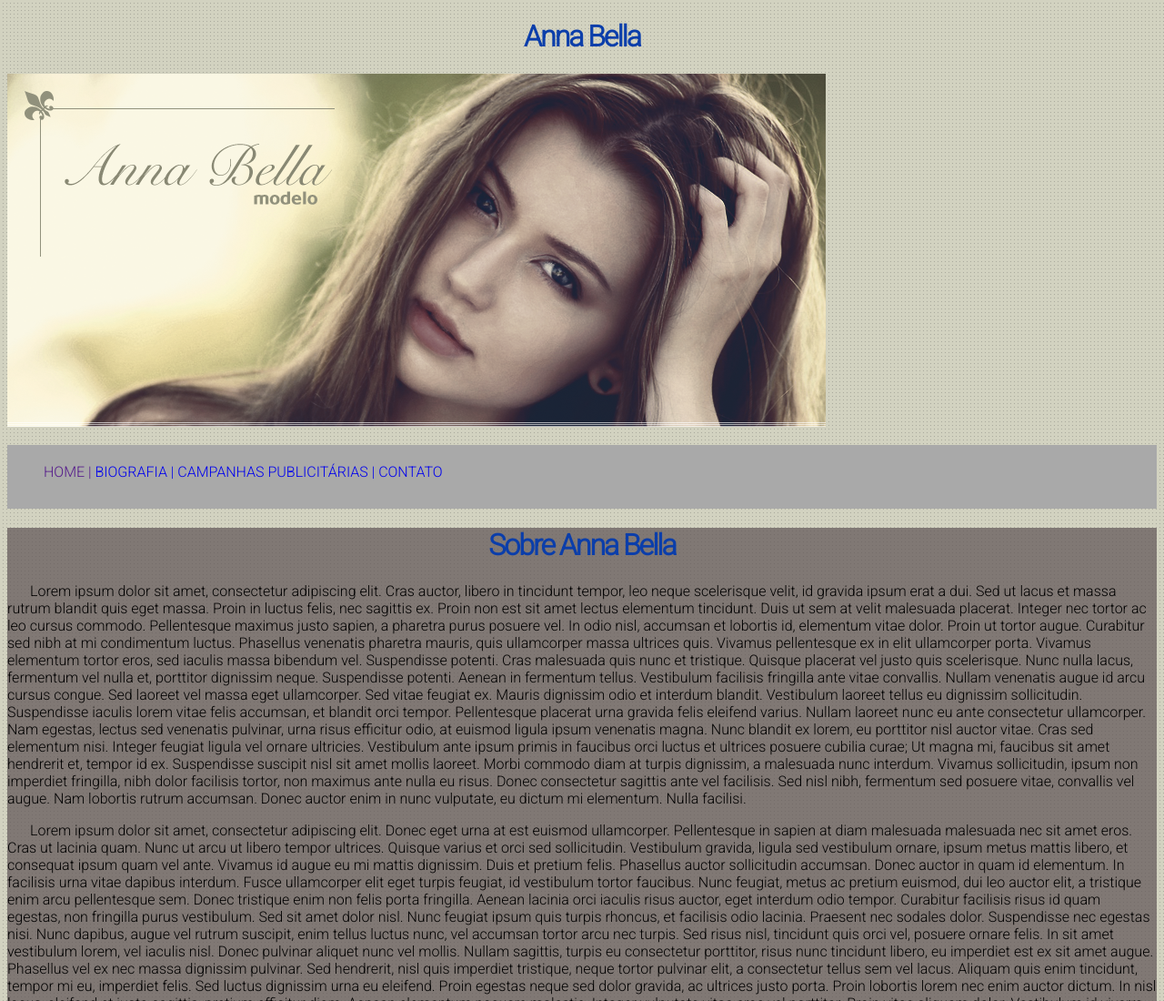
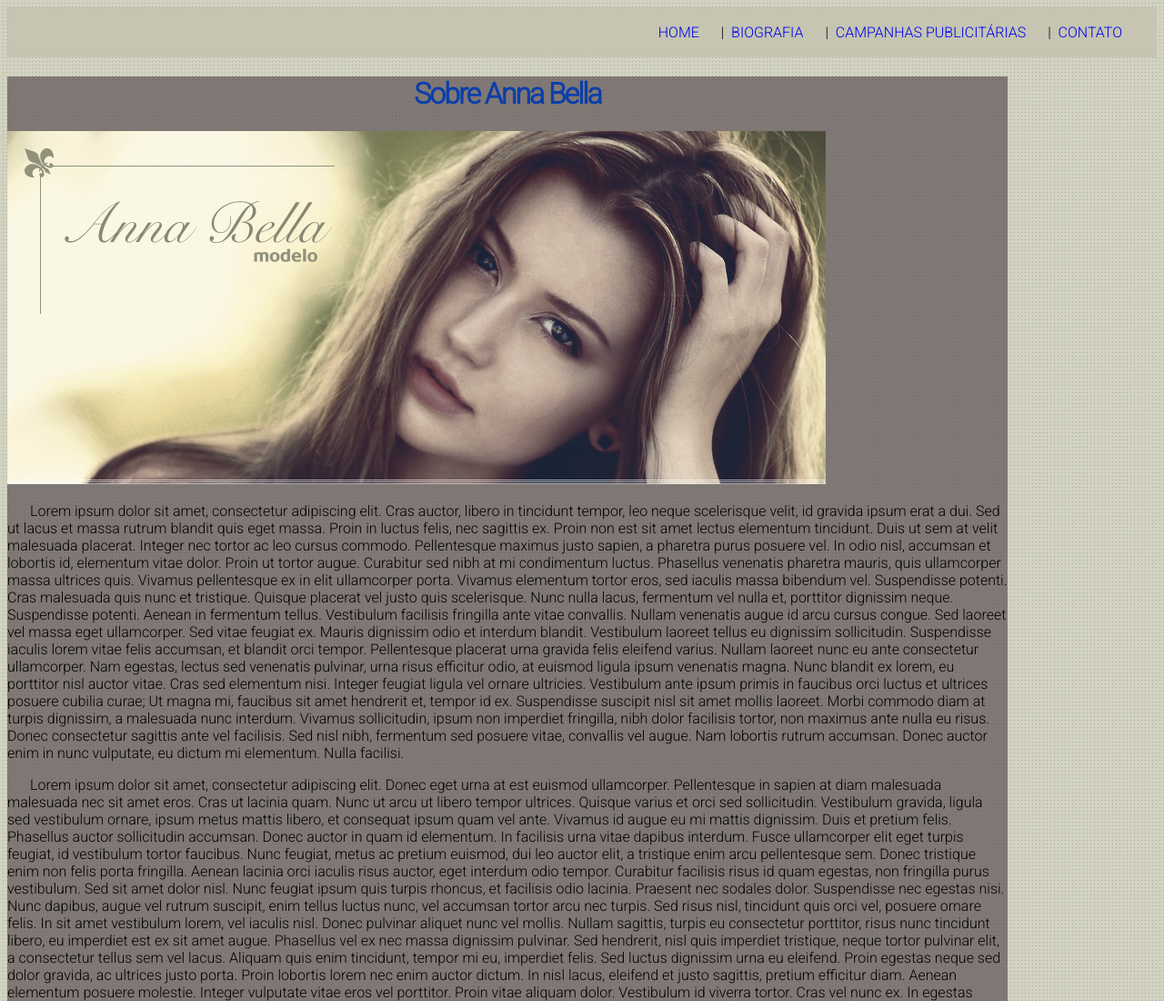
Before and after one commit to renatoguara2021/testes, a plain HTML site: page index.html in a window 1280 px wide. Shown: the top 1100 px of the page at 91% size. Drawn offline with Linux system fonts and the light colour scheme.

Commit message:
"Commited Successfully!!!!"

```diff
--- a/_CSS/style.css
+++ b/_CSS/style.css
@@ -42,12 +42,13 @@ a {
 
 a:hover{
 
-    color:rgb(202, 186, 212) ;
+    color:white ;
 }
 
 footer{
 
     background-color: gray;
+
 
 }
 
@@ -61,10 +62,27 @@ footer{
 .conteudo{
 
     background-color:#635858b9;
+    width: 1100px;
+
 
 }
+
+
 
 .assinatura{
 
     font-style: italic;
 }
+
+.menu{
+
+    text-align: right;
+    background: #c5c5b2;
+    padding: 18px;
+
+}
+
+.menu a {
+
+    padding-right: 20px;
+}
--- a/index.html
+++ b/index.html
@@ -9,20 +9,23 @@
     <title>Anna Bella Biografia Oficial</title>
 </head>
 <body>
-    <h1>Anna Bella</h1>
 
-    <img src="img/capa.png" alt="Anna Bella Modelo" title="Modelo Anna Bella">
 
-    <ul>
-        <li> <a href=""> HOME |</a></li>
-        <li> <a href="#sobre"> BIOGRAFIA |</a></li>
-        <li> <a href="#"> CAMPANHAS PUBLICITÁRIAS |</a></li>
-        <li> <a href="#"> CONTATO </a></li>
 
-    </ul>
+<div class="menu">
+
+
+            <a href="#"> HOME </a> |&nbsp;
+            <a href="#sobre"> BIOGRAFIA </a> |&nbsp;
+            <a href="#"> CAMPANHAS PUBLICITÁRIAS </a> |&nbsp;
+            <a href="#"> CONTATO </a>
+
+
+</div>
 
     <div class="conteudo">
         <a name="sobre"><h1>Sobre Anna Bella</h1></a>
+        <img src="img/capa.png" alt="Anna Bella Modelo" title="Modelo Anna Bella">
 
         <p>Lorem ipsum dolor sit amet, consectetur adipiscing elit. Cras auctor, libero in tincidunt tempor, leo neque scelerisque velit, id gravida ipsum erat a dui. Sed ut lacus et massa rutrum blandit quis eget massa. Proin in luctus felis, nec sagittis ex. Proin non est sit amet lectus elementum tincidunt. Duis ut sem at velit malesuada placerat. Integer nec tortor ac leo cursus commodo. Pellentesque maximus justo sapien, a pharetra purus posuere vel. In odio nisl, accumsan et lobortis id, elementum vitae dolor. Proin ut tortor augue. Curabitur sed nibh at mi condimentum luctus. Phasellus venenatis pharetra mauris, quis ullamcorper massa ultrices quis. Vivamus pellentesque ex in elit ullamcorper porta. Vivamus elementum tortor eros, sed iaculis massa bibendum vel. Suspendisse potenti. Cras malesuada quis nunc et tristique.
 
@@ -32,11 +35,11 @@
 
             <p>Lorem ipsum dolor sit amet, consectetur adipiscing elit. Donec eget urna at est euismod ullamcorper. Pellentesque in sapien at diam malesuada malesuada nec sit amet eros. Cras ut lacinia quam. Nunc ut arcu ut libero tempor ultrices. Quisque varius et orci sed sollicitudin. Vestibulum gravida, ligula sed vestibulum ornare, ipsum metus mattis libero, et consequat ipsum quam vel ante. Vivamus id augue eu mi mattis dignissim. Duis et pretium felis. Phasellus auctor sollicitudin accumsan. Donec auctor in quam id elementum. In facilisis urna vitae dapibus interdum. Fusce ullamcorper elit eget turpis feugiat, id vestibulum tortor faucibus.
 
-Nunc feugiat, metus ac pretium euismod, dui leo auctor elit, a tristique enim arcu pellentesque sem. Donec tristique enim non felis porta fringilla. Aenean lacinia orci iaculis risus auctor, eget interdum odio tempor. Curabitur facilisis risus id quam egestas, non fringilla purus vestibulum. Sed sit amet dolor nisl. Nunc feugiat ipsum quis turpis rhoncus, et facilisis odio lacinia. Praesent nec sodales dolor. Suspendisse nec egestas nisi. Nunc dapibus, augue vel rutrum suscipit, enim tellus luctus nunc, vel accumsan tortor arcu nec turpis. Sed risus nisl, tincidunt quis orci vel, posuere ornare felis. In sit amet vestibulum lorem, vel iaculis nisl. Donec pulvinar aliquet nunc vel mollis. Nullam sagittis, turpis eu consectetur porttitor, risus nunc tincidunt libero, eu imperdiet est ex sit amet augue. Phasellus vel ex nec massa dignissim pulvinar. Sed hendrerit, nisl quis imperdiet tristique, neque tortor pulvinar elit, a consectetur tellus sem vel lacus. Aliquam quis enim tincidunt, tempor mi eu, imperdiet felis.
+            Nunc feugiat, metus ac pretium euismod, dui leo auctor elit, a tristique enim arcu pellentesque sem. Donec tristique enim non felis porta fringilla. Aenean lacinia orci iaculis risus auctor, eget interdum odio tempor. Curabitur facilisis risus id quam egestas, non fringilla purus vestibulum. Sed sit amet dolor nisl. Nunc feugiat ipsum quis turpis rhoncus, et facilisis odio lacinia. Praesent nec sodales dolor. Suspendisse nec egestas nisi. Nunc dapibus, augue vel rutrum suscipit, enim tellus luctus nunc, vel accumsan tortor arcu nec turpis. Sed risus nisl, tincidunt quis orci vel, posuere ornare felis. In sit amet vestibulum lorem, vel iaculis nisl. Donec pulvinar aliquet nunc vel mollis. Nullam sagittis, turpis eu consectetur porttitor, risus nunc tincidunt libero, eu imperdiet est ex sit amet augue. Phasellus vel ex nec massa dignissim pulvinar. Sed hendrerit, nisl quis imperdiet tristique, neque tortor pulvinar elit, a consectetur tellus sem vel lacus. Aliquam quis enim tincidunt, tempor mi eu, imperdiet felis.
 
-Sed luctus dignissim urna eu eleifend. Proin egestas neque sed dolor gravida, ac ultrices justo porta. Proin lobortis lorem nec enim auctor dictum. In nisl lacus, eleifend et justo sagittis, pretium efficitur diam. Aenean elementum posuere molestie. Integer vulputate vitae eros vel porttitor. Proin vitae aliquam dolor.
+            Sed luctus dignissim urna eu eleifend. Proin egestas neque sed dolor gravida, ac ultrices justo porta. Proin lobortis lorem nec enim auctor dictum. In nisl lacus, eleifend et justo sagittis, pretium efficitur diam. Aenean elementum posuere molestie. Integer vulputate vitae eros vel porttitor. Proin vitae aliquam dolor.
 
-Vestibulum id viverra tortor. Cras vel nunc ex. In egestas dolor et pharetra dignissim. Ut in diam volutpat, accumsan dui a, facilisis sem. Donec a ante venenatis, feugiat metus ac, sollicitudin tortor. Lorem ipsum dolor sit amet, consectetur adipiscing elit. Aenean id tellus et mauris fermentum posuere nec eget arcu. Morbi gravida ex eu tortor pulvinar ornare. Cras sodales nisl est, eget egestas mauris pellentesque in. Nullam tempus, tellus ut lacinia auctor, elit tellus condimentum turpis, sit amet aliquam mauris lorem a tortor. Nullam nec porta orci. Aliquam dictum vehicula libero, vitae hendrerit lorem iaculis vitae. Quisque suscipit sodales purus, quis consectetur orci faucibus suscipit.</p>
+            Vestibulum id viverra tortor. Cras vel nunc ex. In egestas dolor et pharetra dignissim. Ut in diam volutpat, accumsan dui a, facilisis sem. Donec a ante venenatis, feugiat metus ac, sollicitudin tortor. Lorem ipsum dolor sit amet, consectetur adipiscing elit. Aenean id tellus et mauris fermentum posuere nec eget arcu. Morbi gravida ex eu tortor pulvinar ornare. Cras sodales nisl est, eget egestas mauris pellentesque in. Nullam tempus, tellus ut lacinia auctor, elit tellus condimentum turpis, sit amet aliquam mauris lorem a tortor. Nullam nec porta orci. Aliquam dictum vehicula libero, vitae hendrerit lorem iaculis vitae. Quisque suscipit sodales purus, quis consectetur orci faucibus suscipit.</p>
     </div>
 
 
```
